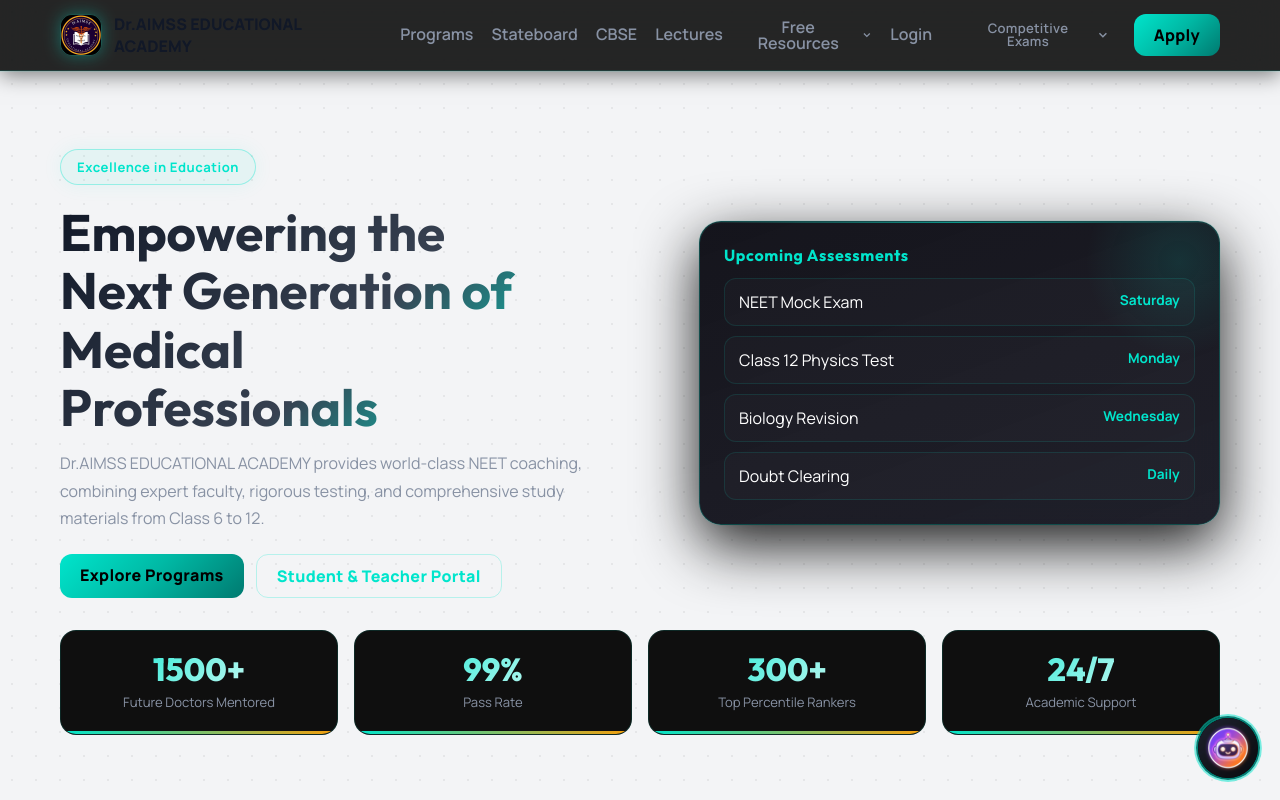
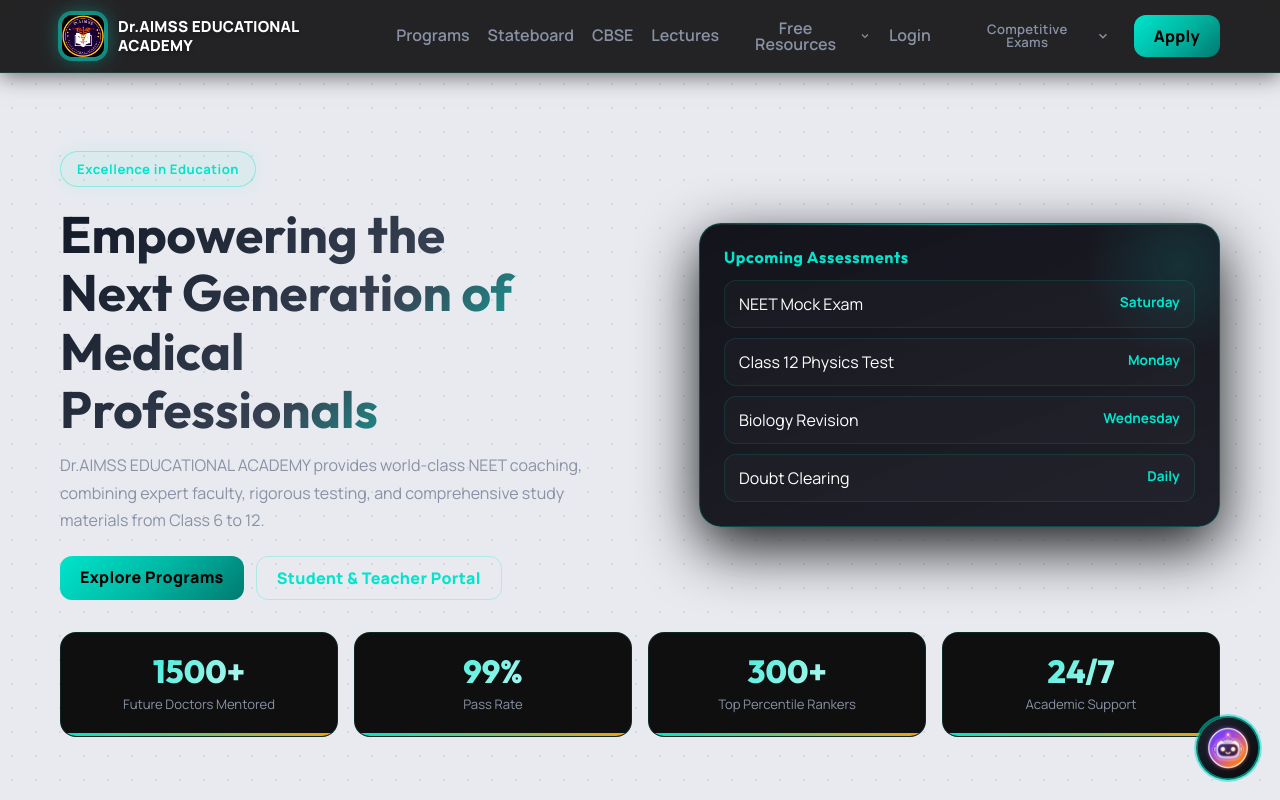
Before and after one commit to rk2725q-star/Aimss, a website: page index.html in a window 1280 px wide. Shown: the top 800 px of the page. Drawn offline with nearby package versions, Linux system fonts and the light colour scheme.

Commit message:
Fix navbar brand visibility and reduce harsh white background

```diff
--- a/assets/css/styles.css
+++ b/assets/css/styles.css
@@ -60,9 +60,9 @@
 body {
   margin: 0;
   font-family: "Manrope", sans-serif;
-  color: #111827;
-  background: #f3f4f6;
-  background-image: radial-gradient(rgba(0, 0, 0, 0.06) 1px, transparent 1px);
+  color: #1a1f2e;
+  background: #e8eaf0;
+  background-image: radial-gradient(rgba(0, 0, 0, 0.08) 1px, transparent 1px);
   background-size: 24px 24px;
   overflow-x: hidden;
 }
@@ -207,6 +207,16 @@
   gap: 12px;
   align-items: center;
   font-weight: 800;
+  color: #ffffff;
+  text-shadow: 0 1px 8px rgba(0,0,0,0.5);
+  font-size: 0.95rem;
+  letter-spacing: 0.01em;
+  line-height: 1.25;
+}
+
+.brand span {
+  color: #ffffff;
+  font-weight: 800;
 }
 
 .brand-badge {
@@ -222,12 +232,13 @@
 }
 
 .brand-logo {
-  width: 42px;
-  height: 42px;
+  width: 46px;
+  height: 46px;
   border-radius: 12px;
   object-fit: cover;
-  box-shadow: 0 0 16px var(--accent-glow);
-  border: 1px solid var(--line-hard);
+  box-shadow: 0 0 20px var(--accent-glow), 0 0 0 2px rgba(0,229,204,0.4);
+  border: 2px solid rgba(0,229,204,0.5);
+  filter: brightness(1.1) contrast(1.05);
 }
 
 .nav-links {
```
